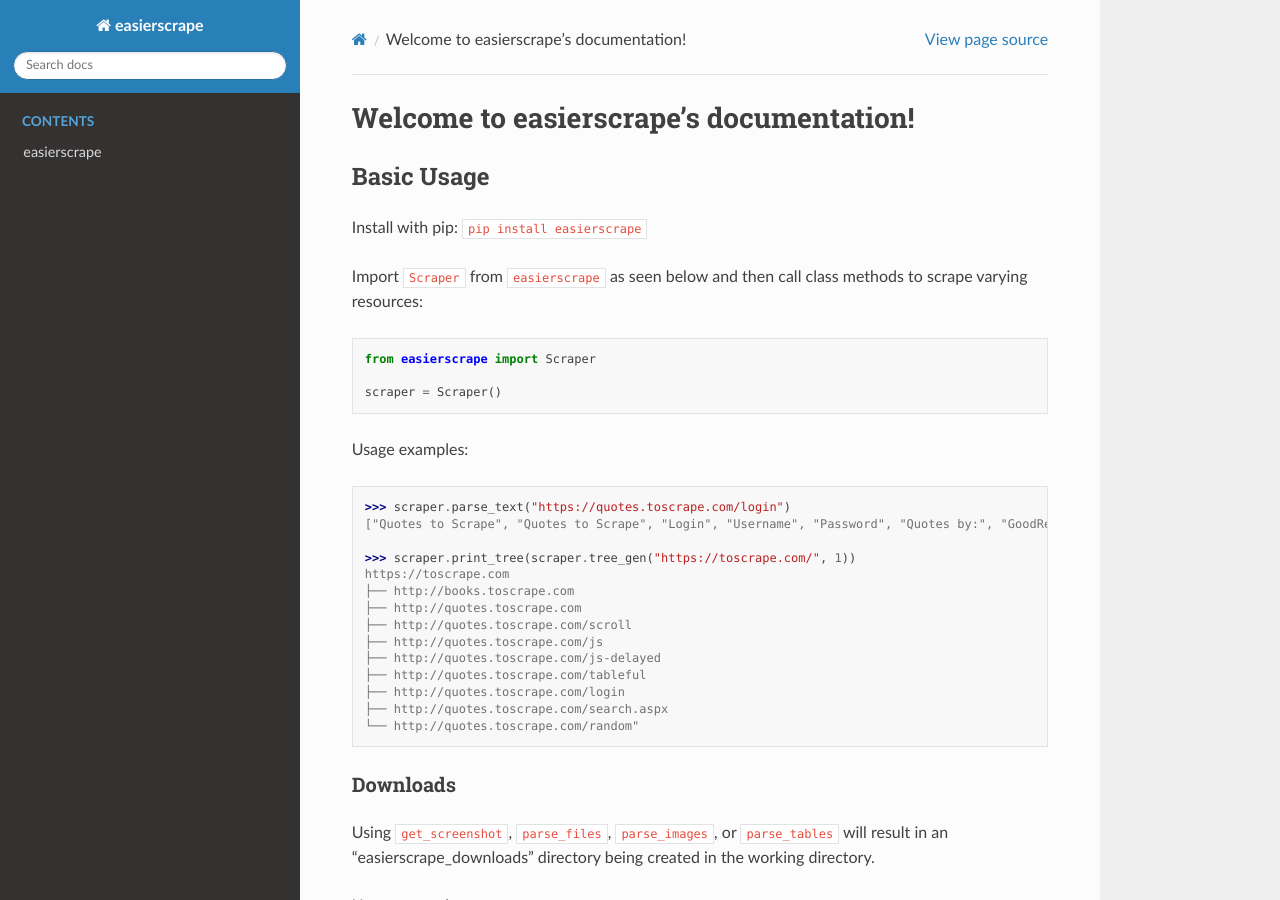
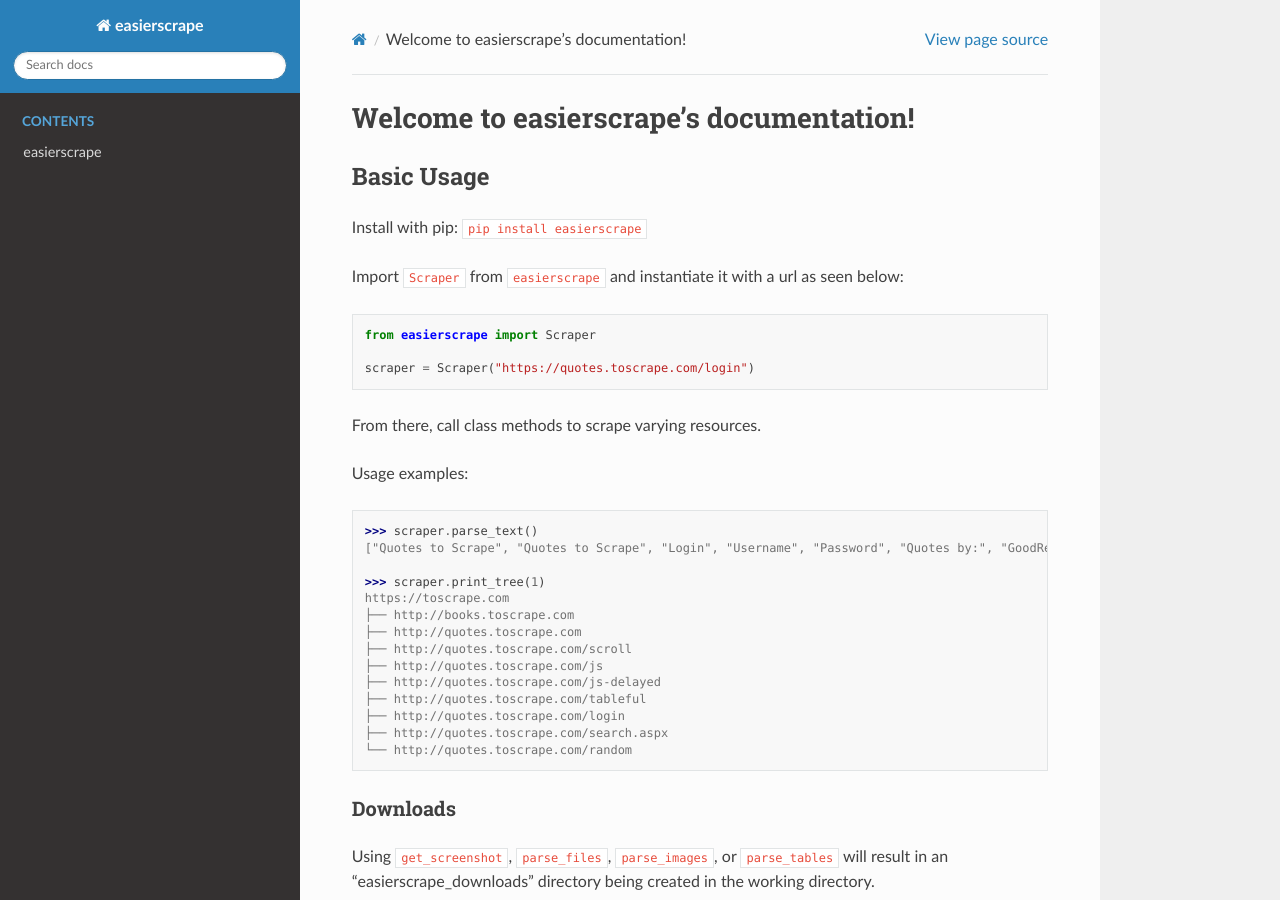
Before and after one commit to dag2226/easierscrape, a Sphinx documentation site: the page built from docs/index.md, in a window 1280 px wide and 900 px high. Built offline with Sphinx 7.4.7 and the Read the Docs theme 2.0.0, drawn with Linux system fonts in a browser that asks for light colours.

````diff
--- a/docs/index.md
+++ b/docs/index.md
@@ -3,19 +3,20 @@
 ## Basic Usage
 Install with pip: `pip install easierscrape`
 
-Import `Scraper` from `easierscrape` as seen below and then call class methods to scrape varying resources:
+Import `Scraper` from `easierscrape` and instantiate it with a url as seen below:
 ```python
 from easierscrape import Scraper
 
-scraper = Scraper()
+scraper = Scraper("https://quotes.toscrape.com/login")
 ```
+From there, call class methods to scrape varying resources.
 
 Usage examples:
 ```
->>> scraper.parse_text("https://quotes.toscrape.com/login")
+>>> scraper.parse_text()
 ["Quotes to Scrape", "Quotes to Scrape", "Login", "Username", "Password", "Quotes by:", "GoodReads.com", "Made with", "❤", "by", "Scrapinghub",]
 
->>> scraper.print_tree(scraper.tree_gen("https://toscrape.com/", 1))
+>>> scraper.print_tree(1)
 https://toscrape.com
 ├── http://books.toscrape.com
 ├── http://quotes.toscrape.com
@@ -25,7 +26,7 @@ https://toscrape.com
 ├── http://quotes.toscrape.com/tableful
 ├── http://quotes.toscrape.com/login
 ├── http://quotes.toscrape.com/search.aspx
-└── http://quotes.toscrape.com/random"
+└── http://quotes.toscrape.com/random
 ```
 
 ### Downloads
````
Also changed, not shown: README.md (+6 -5 lines), docs/images/demo_recording.gif, 3 other files.
